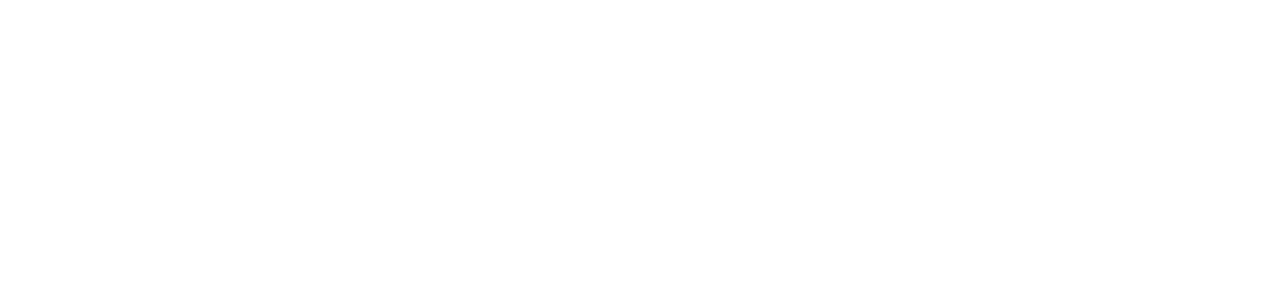
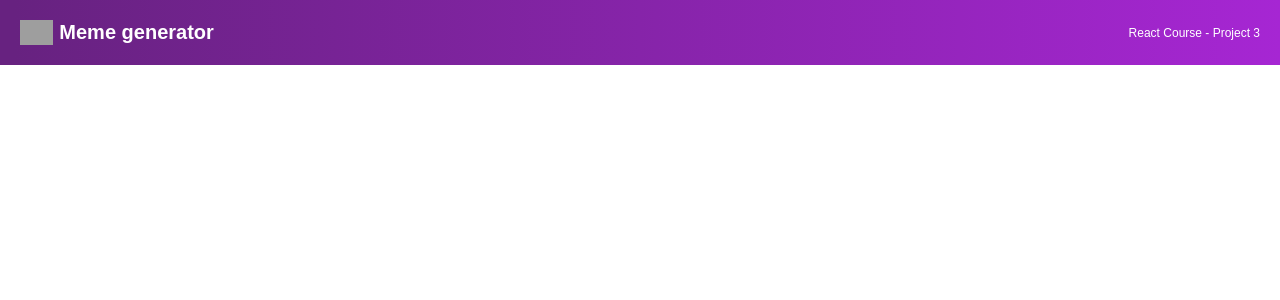
Before and after one commit to OmphileMorwane/OMPMOR404_BCL2401_GroupD01_Omphile-Morwane_DJS07, a React (Vite) app: page / in a window 1280 px wide. Shown: the top 300 px of the page. Built offline with nearby package versions, Linux system fonts and the light colour scheme; grey boxes are pictures that could not be loaded.

Commit message:
Imported data from header and meme jsx

```diff
--- a/src/App.jsx
+++ b/src/App.jsx
@@ -1,11 +1,14 @@
+import React from "react";
+import Header from "./Components/Header";
+import meme from "./Components/meme";
 
-function App() {
 
+export default function App() {
   return (
-    <>
+    <div>
+      <Header />
+      <meme/>
+    </div>
+  )
 
-    </>
-  )
 }
-
-export default App
```
